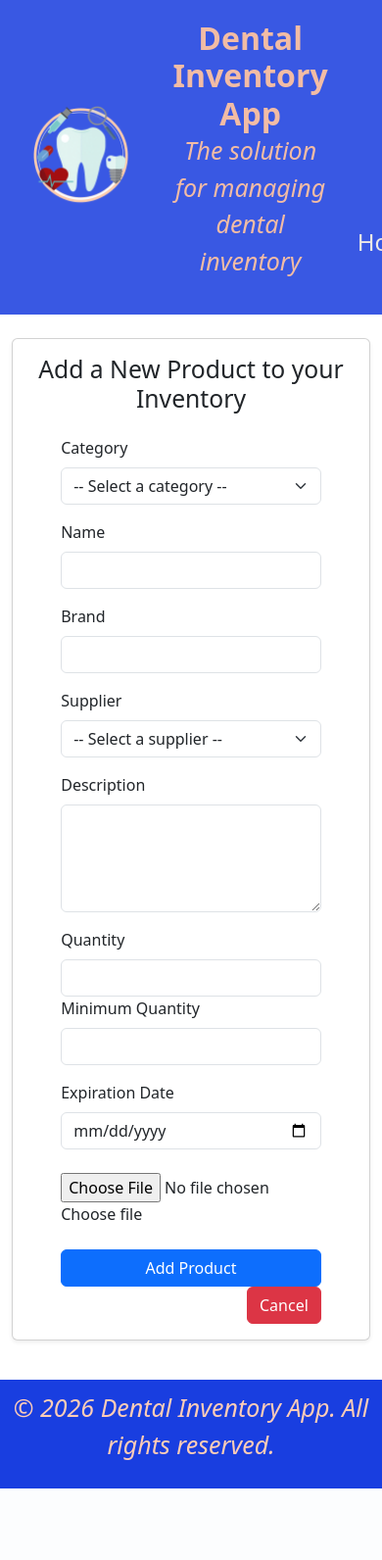
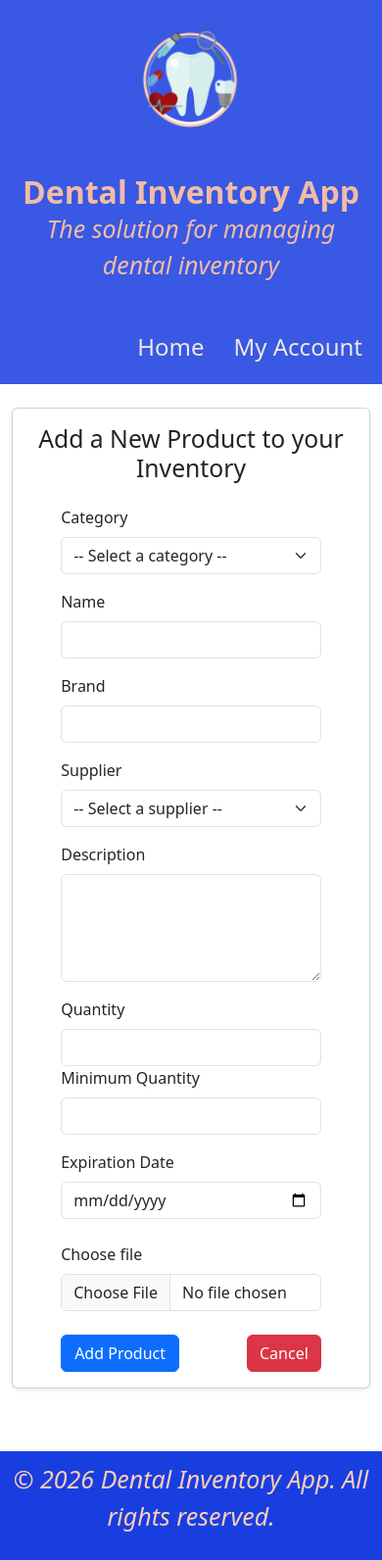
Before and after one commit to BacigalupoSofia/Flask_app_assessment, a Flask app: page /add in a window 390 px wide; the page is wider, and only the part inside the window is pictured. Shown: that part at 98% size. Before the commit the page ends 1519 px from the top of that part, so only its background shows below. Run offline with Flask 3, Linux system fonts and the light colour scheme.

Commit message:
Responsiveness fixes

```diff
--- a/static/styles/style.css
+++ b/static/styles/style.css
@@ -71,8 +71,6 @@ footer {
   color: rgb(255 205 183);
   text-align: center;
   padding: 10px;
-  width: 100%;
-  margin-top: auto;
   position: relative;
 }
 
@@ -89,3 +87,9 @@ h3 {
   font-size: 2rem;
   text-align: center;
 }
+
+@media (max-width: 768px) {
+  header {
+    flex-direction: column;
+  }
+}
--- a/static/styles/style_delete.css
+++ b/static/styles/style_delete.css
@@ -12,7 +12,6 @@
 
 #delete-table > div {
   flex: 1;
-  min-width: 300px;
 }
 
 #delete-table table {
--- a/templates/add.html
+++ b/templates/add.html
@@ -121,26 +121,19 @@
               />
             </div>
 
-            <div class="custom-file mb-4">
-              <input
-                type="file"
-                class="custom-file-input"
-                id="customFile"
-                name="image"
-              />
-              <label class="custom-file-label" for="customFile"
-                >Choose file</label
-              >
+            <div class="mb-4">
+              <label for="file" class="form-label">Choose file</label>
+              <input class="form-control" type="file" id="file" name="image" />
             </div>
 
             <div class="row">
-              <div class="col-md-9">
+              <div class="col col-sm-9">
                 <button type="submit" class="btn btn-primary w-100">
                   Add Product
                 </button>
               </div>
 
-              <div class="col-md-3 text-end">
+              <div class="col col-sm-3 text-end">
                 <a href="{{ url_for('Stock') }}" class="btn btn-danger">
                   Cancel
                 </a>
--- a/templates/base.html
+++ b/templates/base.html
@@ -23,7 +23,7 @@
   </head>
 
   <body>
-    <header>
+    <header class="w-100">
       <img
         src="{{ url_for('static', filename='images/logo.png') }}"
         alt="Logo"
@@ -42,7 +42,7 @@
 
     <main class="content">{% block content %}{% endblock %}</main>
 
-    <footer>
+    <footer class="w-100 mt-4">
       <p>&copy; 2026 Dental Inventory App. All rights reserved.</p>
     </footer>
 
--- a/templates/edit.html
+++ b/templates/edit.html
@@ -6,7 +6,10 @@ content %}
   <h3>{{ product.name }}</h3>
 </div>
 
-<div id="delete-table" class="d-flex align-items-start">
+<div
+  id="delete-table"
+  class="d-flex flex-column flex-md-row align-items-start gap-3"
+>
   <div id="delete-image">
     <img
       src="{{ url_for('static', filename='images/' + product.image) }}"
--- a/templates/home.html
+++ b/templates/home.html
@@ -9,6 +9,7 @@ endblock %} {% block content %}
 >
   <div class="carousel-inner">
     <div class="carousel-item active">
+      <a href="{{ url_for ('Stock')}}">
         <img
           src="{{ url_for('static', filename='images/List.png') }}"
           class="d-block w-100"
@@ -16,7 +17,8 @@ endblock %} {% block content %}
         />
         <div class="carousel-caption d-none d-md-block">
           <h5>Stock of Dental Items</h5>
-      </div>
+        </div></a
+      >
     </div>
 
     <div class="carousel-item">
@@ -53,7 +55,7 @@ endblock %} {% block content %}
     </div>
   </div>
 
-  <!-- controls -->
+  <!-- controls for carousel -->
   <button
     class="carousel-control-prev"
     type="button"
```
Also changed, not shown: templates/stock.html (+5 -3 lines). Lines whose indentation alone changed are shown as unchanged.
